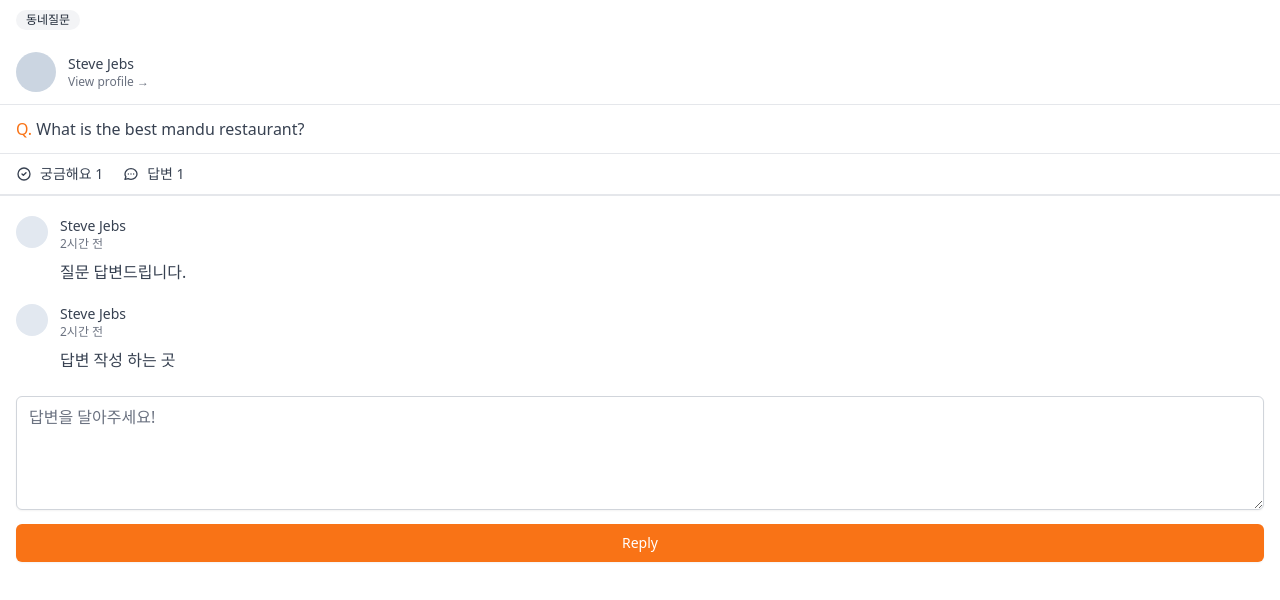
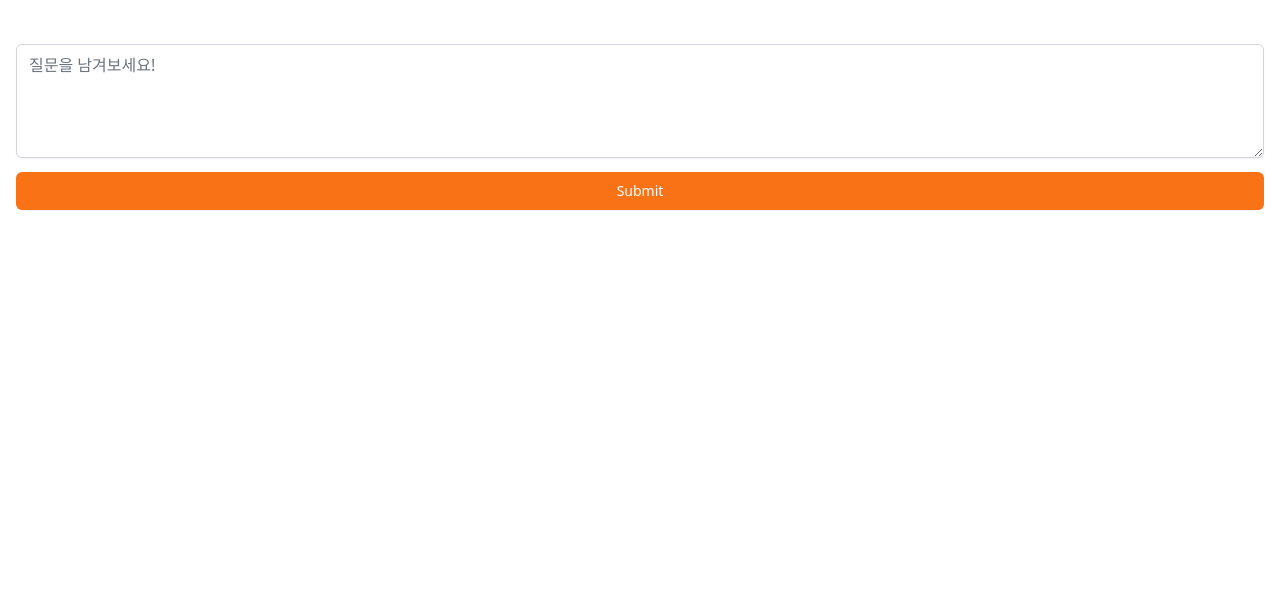
Before and after one commit to whansoo/carrot-market, a Next.js app: page /community/write in a window 1280 px wide. Shown: the top 600 px of the page. Built offline with nearby package versions, Linux system fonts and the light colour scheme.

Commit message:
feat: Write page 레이아웃

```diff
--- /dev/null
+++ b/pages/community/write.tsx
@@ -0,0 +1,13 @@
+
+
+
+export default function Write () {
+   return (
+     <form className="px-4 py-10">
+        <textarea id="description" className="mt-1 shadow-sm w-full focus:ring-orange-500 rounded-md border-gray-300 focus:border-orange-500 "rows={4} placeholder="질문을 남겨보세요!"/>
+        <button className="mt-2 w-full bg-orange-500 hover:bg-orange-600 text-white py-2 px-4 border border-transparent rounded-md shadow-sm text-sm font-medium focus:ring-2 focus:ring-offset-2 focus:ring-orange-500 focus:outline-none">
+            Submit
+        </button>
+     </form>
+   )
+}
```
